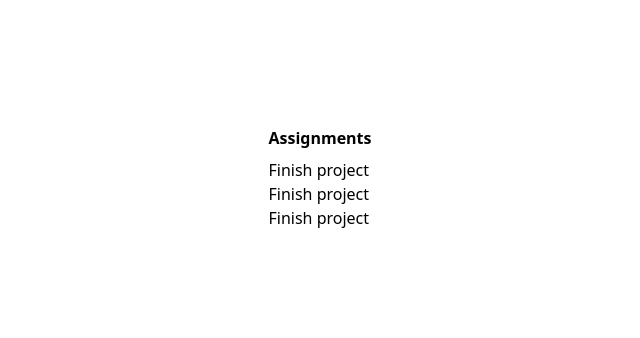
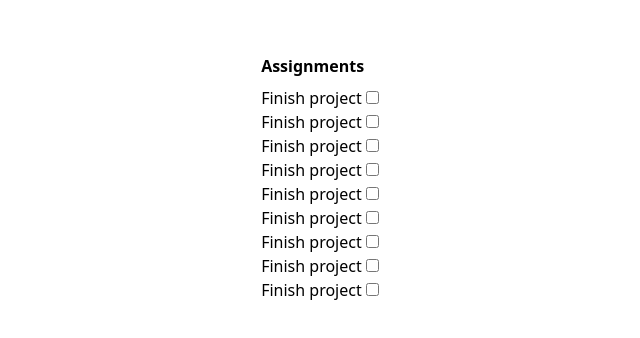
Before and after one commit to Z-kamili/vue-3, a plain HTML site: page index.html in a window 1280 px wide. Shown: the part 222-560 px from the top of the page, without its empty margins (320-960 px from the left). Drawn offline with nearby package versions, Linux system fonts and the light colour scheme.

Commit message:
add v-for

```diff
--- a/index.html
+++ b/index.html
@@ -15,7 +15,9 @@
             <h2 class="font-bold mb-2">Assignments</h2>
 
             <ul>
-                 <li v-for="assignment in assignments">{{assignment.name}}</li>
+                 <li v-for="assignment in assignments">{{assignment.name}} <input type="checkbox"> </li>
+                 <li v-for="assignment in assignments">{{assignment.name}} <input type="checkbox"> </li>
+                 <li v-for="assignment in assignments">{{assignment.name}} <input type="checkbox"> </li>
             </ul>
 
         </section>
```
